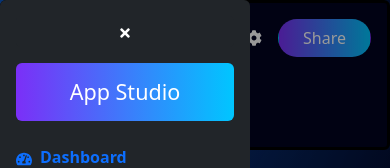
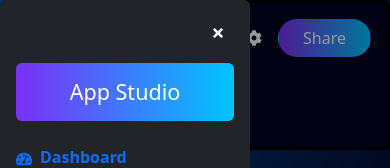
Before and after one commit to Asim-Rasheed/Auth-Layout, a React (Vite) app in the folder client-side/: page /dashboard in a window 390 px wide. Both pictures are taken after a click on the button 40 px from the left and 38 px from the top of the page. Shown: the top 168 px of the page. Built offline with nearby package versions, Linux system fonts and the light colour scheme.

Commit message:
changes in dashboard ui

```diff
--- a/client-side/src/components/dashboard/DashboardSidebar.jsx
+++ b/client-side/src/components/dashboard/DashboardSidebar.jsx
@@ -24,7 +24,7 @@ export default function DashboardSidebar({ menuItems, activeItem, onSelect, show
       }}
     >
           <button
-          className="btn btn-sm btn-start btn-dark  mb-3 d-md-none"
+          className="btn btn-sm btn-dark ms-auto mb-3 d-md-none"
           onClick={onClose}
         >
           <FaTimes />
```
